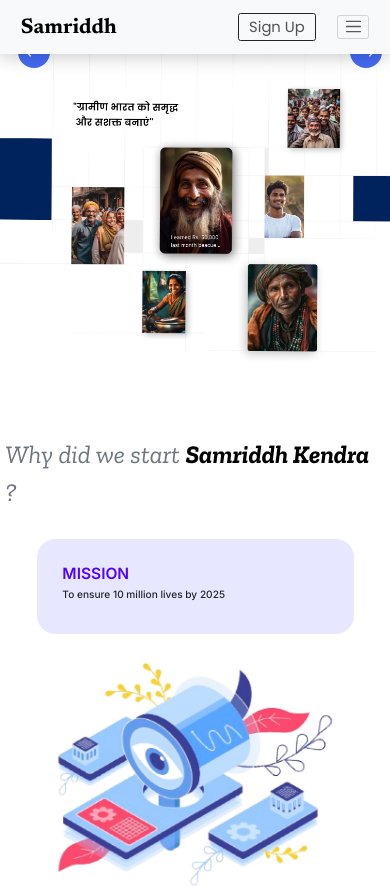
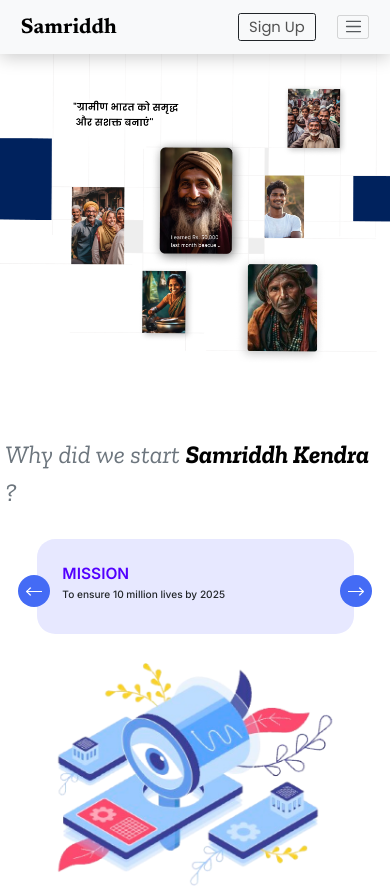
Before and after one commit to mohitanand744/Samriddh_React, a React (Vite) app: page /about in a window 390 px wide. Shown: the top 887 px of the page. Built offline with nearby package versions, Linux system fonts and the light colour scheme.

Commit message:
solved some Alignment problem.

```diff
--- a/src/Pages/AboutUs.jsx
+++ b/src/Pages/AboutUs.jsx
@@ -70,11 +70,11 @@ const AboutUs = () => {
               </div>
             </div>
             <div
-              className={`visionMissionPurposeContainer d-lg-none d-md-none d-sm-none d-flex order-last `}
+              className={`visionMissionPurposeContainer d-lg-none d-md-none d-sm-none d-flex order-last position-relative`}
             >
               <OwlCarousel className="owl-carousel owl-theme" {...options}>
-                <div className="item ">
-                  <div className={`visionContainer position-relative`}>
+                <div className="item">
+                  <div className={`visionContainer `}>
                     <h2 className={`font-inter fs-1 fw-semibold commonTitle`}>
                       VISION
                     </h2>
```
